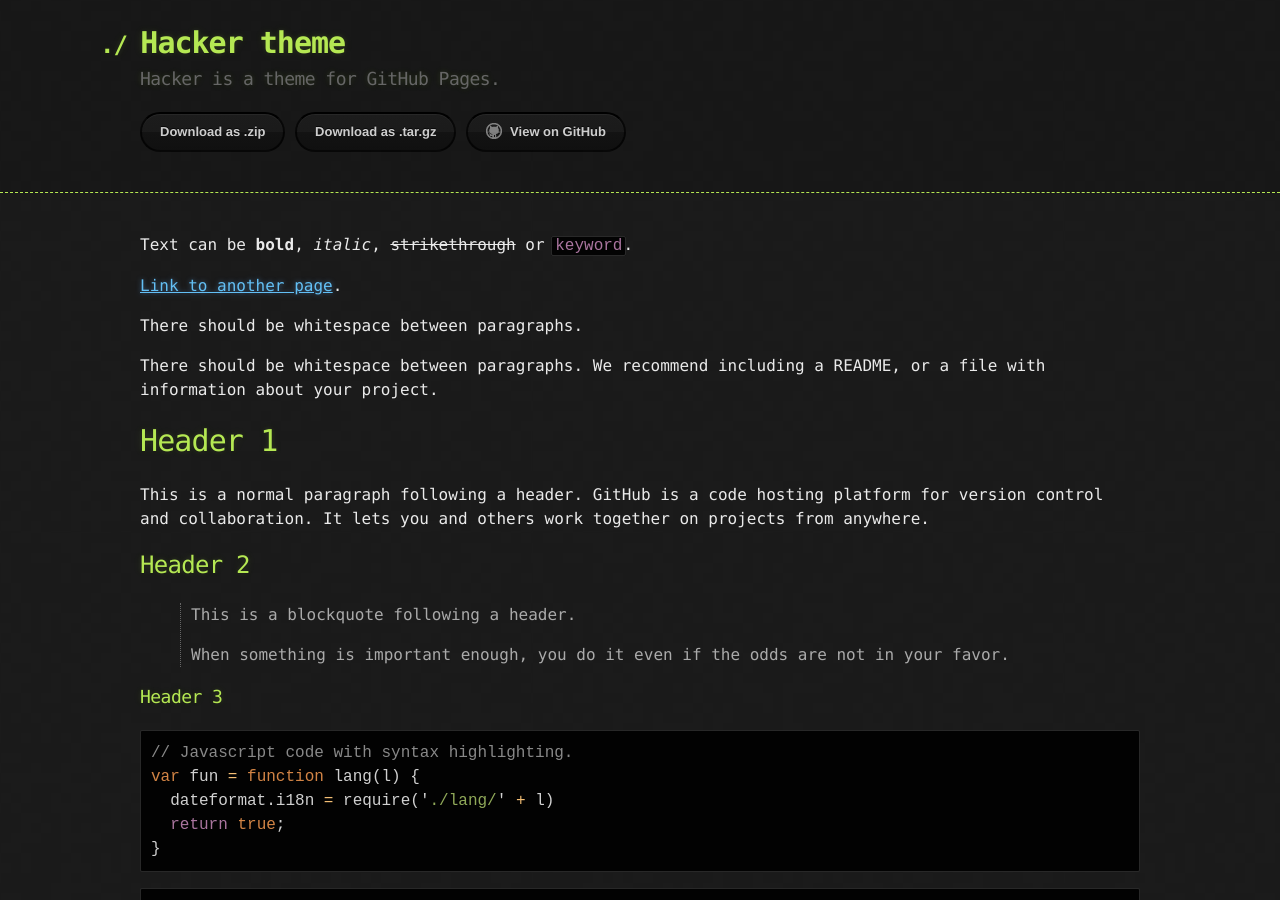
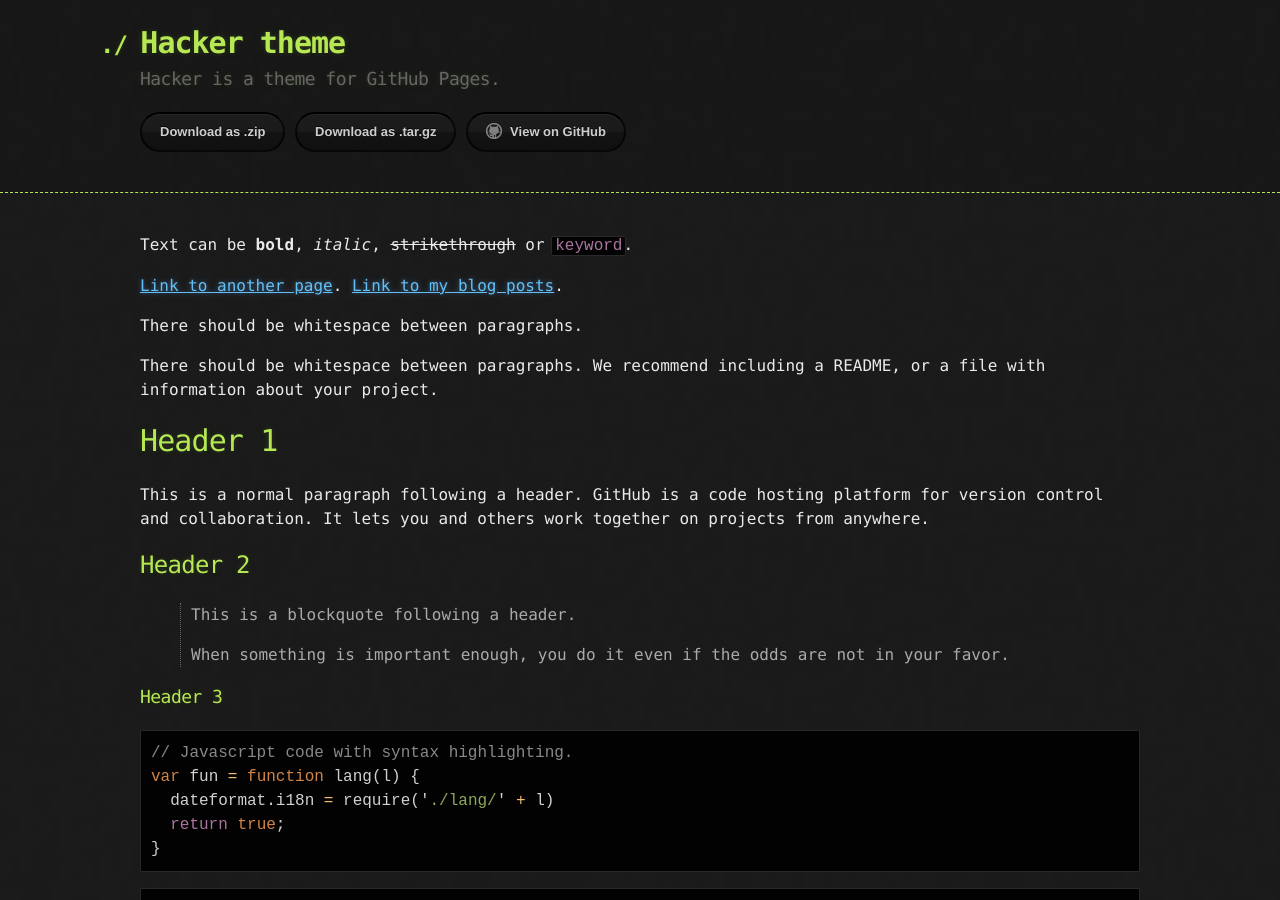
Before and after one commit to 4bd1337/skills-github-pages, a Jekyll site: the page built from index.md, in a window 1280 px wide and 900 px high. Built offline with Jekyll 4.4.1, drawn with Linux system fonts in a browser that asks for light colours.

Commit message:
Add link to blog post about hacking tools in 2025

```diff
--- a/index.md
+++ b/index.md
@@ -5,6 +5,7 @@ layout: default
 Text can be **bold**, _italic_, ~~strikethrough~~ or `keyword`.
 
 [Link to another page](./another-page.html).
+[Link to my blog posts](./_posts/2025-09-22-hacking.md).
 
 There should be whitespace between paragraphs.
 
```
